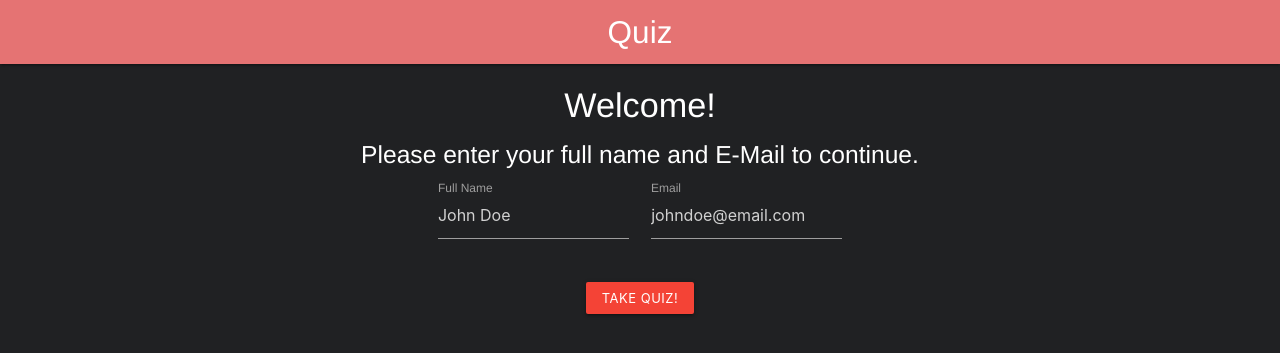
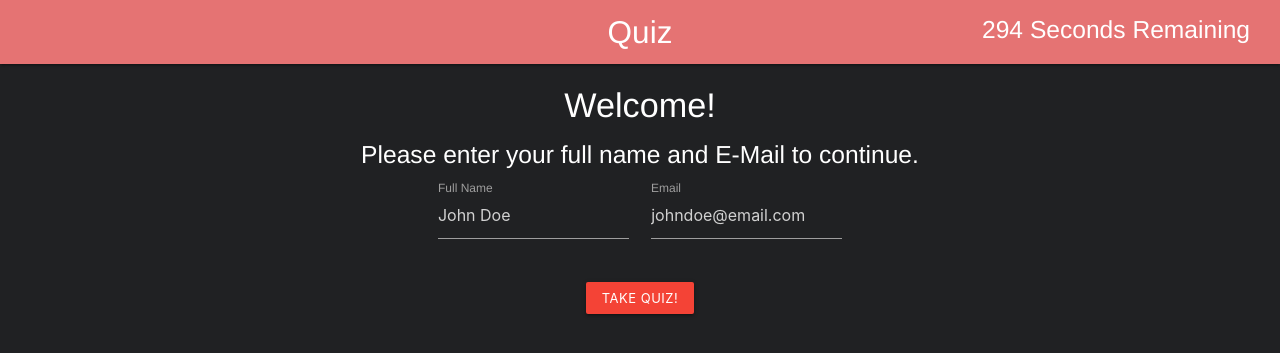
Before and after one commit to pgill20/Software_Engineering_Quiz, a Flask app: template templates/take_quiz.html in a window 1280 px wide. Shown: the top 353 px of the page. Run offline with Flask 2, Linux system fonts and the light colour scheme; the template is opened without the code that fills it, so the values that code supplies are empty.

Commit message:
Added 300s timer

```diff
--- a/static/quiz_style.css
+++ b/static/quiz_style.css
@@ -32,6 +32,10 @@ body {
     text-size-adjust: 24;
 }
 
+#timer {
+    padding-right: 30px;
+}
+
 input {
     color: #fff;
 }
--- a/static/take_quiz.js
+++ b/static/take_quiz.js
@@ -12,10 +12,12 @@
 // and it can't find the buttons to add click events to.
 window.onload=function(){
 
+    keepTime()
     var questions = [];
     var testid = "";
     var employer = "";
     var testName = "";
+    timer = document.getElementById('timer')
 
     function loadQuestions() {
         questions_json = document.getElementById('questionsImport').innerHTML;
@@ -217,6 +219,32 @@ window.onload=function(){
         });
     }
 
+    function keepTime() {
+        counter = 300
+        var delta = Date.now()
+        seconds = Math.floor(delta / 1000);
+        setTimeout(end, 300000)
+        setInterval(function() {
+            new_time = Math.floor(Date.now() / 1000)
+            if (seconds < new_time) {
+                counter = 300 - (new_time-seconds);
+                timer.innerHTML = counter + " Seconds Remaining "
+            }
+        }, 1000)
+        function end() {
+            hideWelcome()
+            hideTimer()
+            hideCheckAll()
+            hideMultipleChoice()
+            hideTrueOrFalse()
+            hideShortAnswer()
+            hideQuestion()
+            showSuccess()
+            submitQuiz()
+        }
+
+    }
+
     var clearForm = () => { form.classList.add('hide'); }
     var clearQuiz = () => {
         inputShort.innerHTML = ''
@@ -231,6 +259,10 @@ window.onload=function(){
         inputName.classList.add('hide');
         inputEmailLabel.classList.add('hide');
         inputNameLabel.classList.add('hide');
+    }
+
+    var hideTimer = () => {
+        timer.classList.add('hide')
     }
 
     var hideCheckAll = () => {
--- a/templates/take_quiz.html
+++ b/templates/take_quiz.html
@@ -12,6 +12,9 @@
   <nav class="bar_box">
     <div class="nav-wrapper red lighten-2 class">
       <a href="{{ url_for('index') }}" class="brand-logo center">Quiz</a>
+      <ul class="right">
+        <h5 id="timer">300 Seconds Remaining</h5>
+      </ul>
     </div>
   </nav>
 
```
